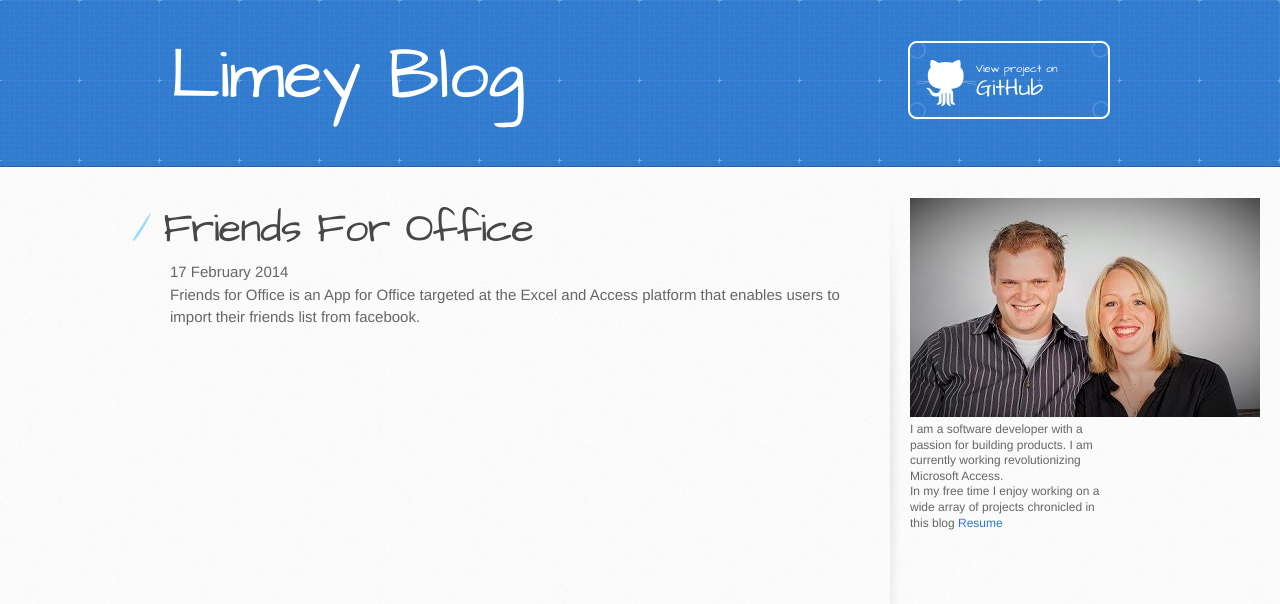
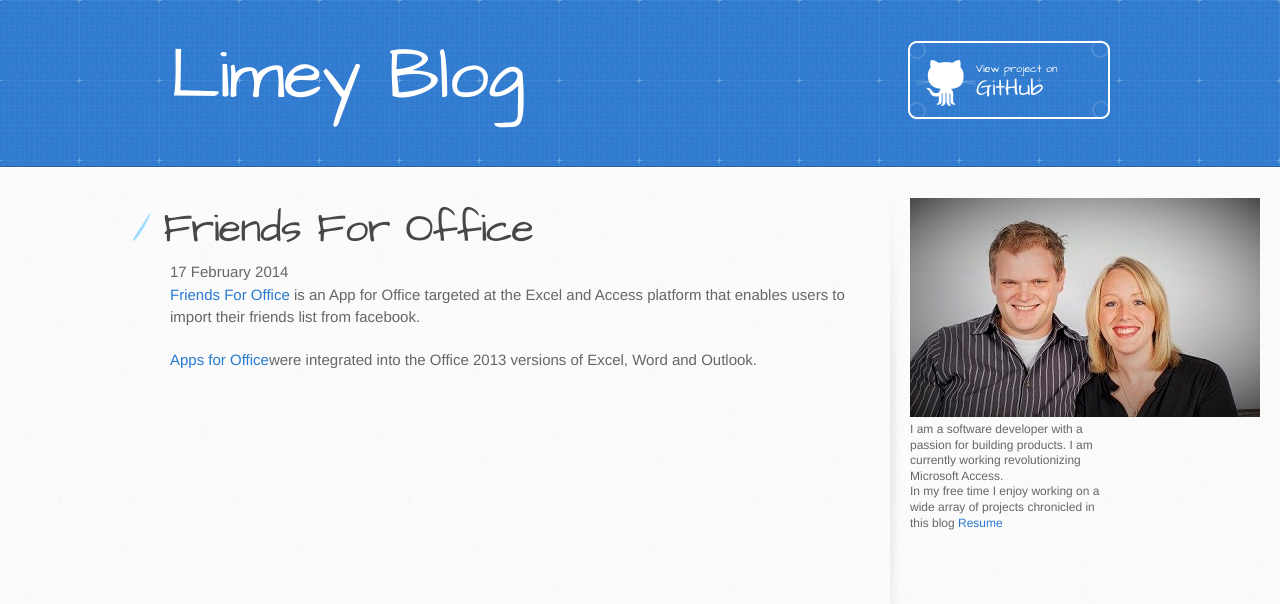
Before and after one commit to LimeyJohnson/LimeyJohnson.github.io, a Jekyll site: the page built from _posts/2014-2-17-Freinds-For-Offce.md, in a window 1280 px wide. Shown: the top 604 px of the page. Built offline with Jekyll 4.4.1, drawn with Linux system fonts in a browser that asks for light colours.

Commit message:
Finished Friends in Office post

```diff
--- a/_posts/2014-2-17-Freinds-For-Offce.md
+++ b/_posts/2014-2-17-Freinds-For-Offce.md
@@ -3,4 +3,6 @@
 layout: post
 comments: false
 ---
-Friends for Office is an App for Office targeted at the Excel and Access platform that enables users to import their friends list from facebook.
+[Friends For Office](http://office.microsoft.com/en-us/store/friends-for-office-WA104092366.aspx) is an App for Office targeted at the Excel and Access platform that enables users to import their friends list from facebook.
+
+[Apps for Office](http://msdn.microsoft.com/en-US/office/dn448457)were integrated into the Office 2013 versions of Excel, Word and Outlook.
```
Also changed, not shown: images/AppsForOfficeButton.PNG (added), images/FriendsInOfficeIcon.PNG (added).
